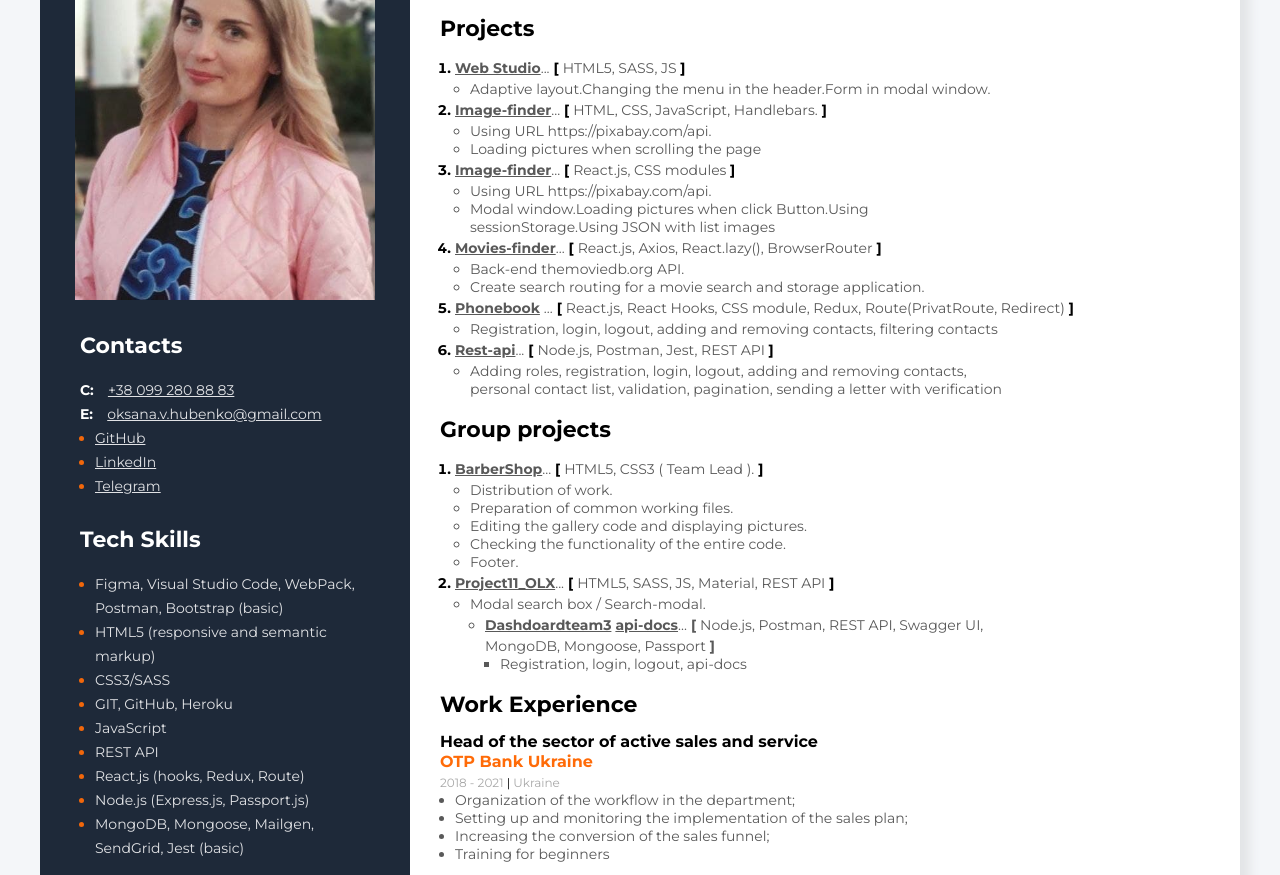
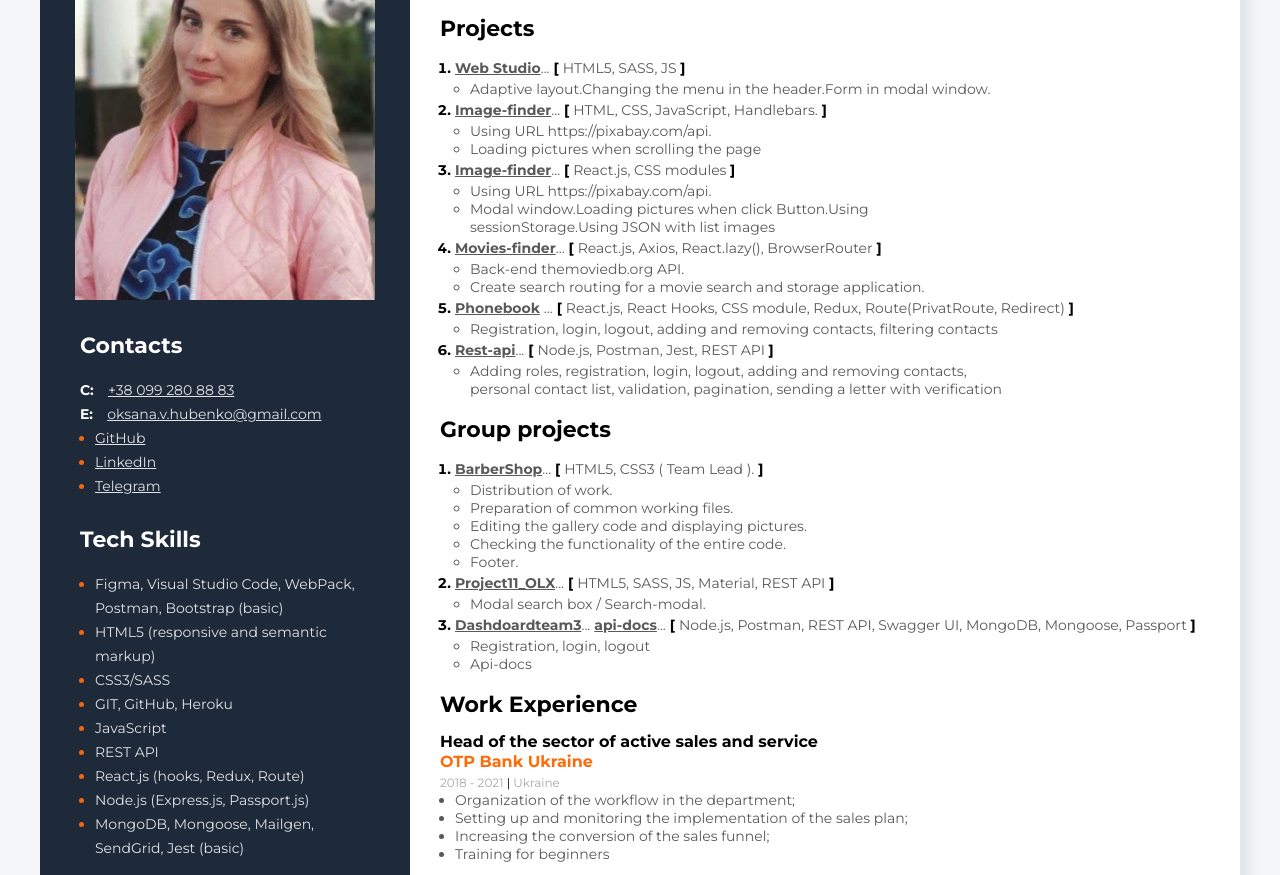
Before and after one commit to Oksana-Hubenko89/CV, a plain HTML site: page index.html in a window 1280 px wide. Shown: the part 160-1035 px from the top of the page. Drawn offline with Linux system fonts and the light colour scheme.

Commit message:
added Dashdoardteam3 and api-docs

```diff
--- a/index.html
+++ b/index.html
@@ -173,12 +173,14 @@
             </li>
           </ol>
           <h3 class="ptitle">Group projects</h3>
+
           <ol>
 
             <li class="pitem">
               <a class="pitem2 spec" href="https://oksana-hubenko89.github.io/project-html-scss/" target="blank">BarberShop</a><span
                 class="pitem2">...</span> [
-              <span class="pitem2">HTML5, CSS3 ( Team Lead ).</span> ] <ul class="resp">
+              <span class="pitem2">HTML5, CSS3 ( Team Lead ).</span> ]
+              <ul class="resp">
                 <li>Distribution of work.</li>
                 <li>Preparation of common working files.</li>
                 <li>Editing the gallery code and displaying pictures.</li>
@@ -186,21 +188,32 @@
                 <li>Footer.</li>
               </ul>
             </li>
+
             <li class="pitem">
               <a class="pitem2 spec" href="https://oksana-hubenko89.github.io/project11_OLX/" target="blank">Project11_OLX</a><span
                 class="pitem2">...</span> [
-              <span class="pitem2">HTML5, SASS, JS, Material, REST API</span> ]<ul class="resp">
+              <span class="pitem2">HTML5, SASS, JS, Material, REST API</span> ]
+              <ul class="resp">
                 <li>Modal search box / Search-modal.</li>
+              </ul>
             </li>
+
             <li class="pitem">
-              <a class="pitem2 spec" href="https://dashboardteam3.netlify.app/" target="blank">Dashdoardteam3</a>
+              <a class="pitem2 spec" href="https://dashboardteam3.netlify.app/" target="blank">Dashdoardteam3</a><span
+                class="pitem2">...</span>
               <a class="pitem2 spec" href="https://goit-backend-23.herokuapp.com/api-docs/#/" target="blank">api-docs</a><span
                 class="pitem2">...</span> [
-              <span class="pitem2">Node.js, Postman, REST API, Swagger UI, MongoDB, Mongoose, Passport </span>] <ul class="resp">
+              <span class="pitem2">Node.js, Postman, REST API, Swagger UI, MongoDB, Mongoose, Passport </span>]
+               <ul class="resp">
               <li>
-                 Registration, login, logout, api-docs
-                </li>
+                 Registration, login, logout
+              </li>
+              <li>
+                Api-docs
+              </li>
+               </ul>
             </li>
+
           </ol>
         </div>
         <!--Work Experience-->
```
